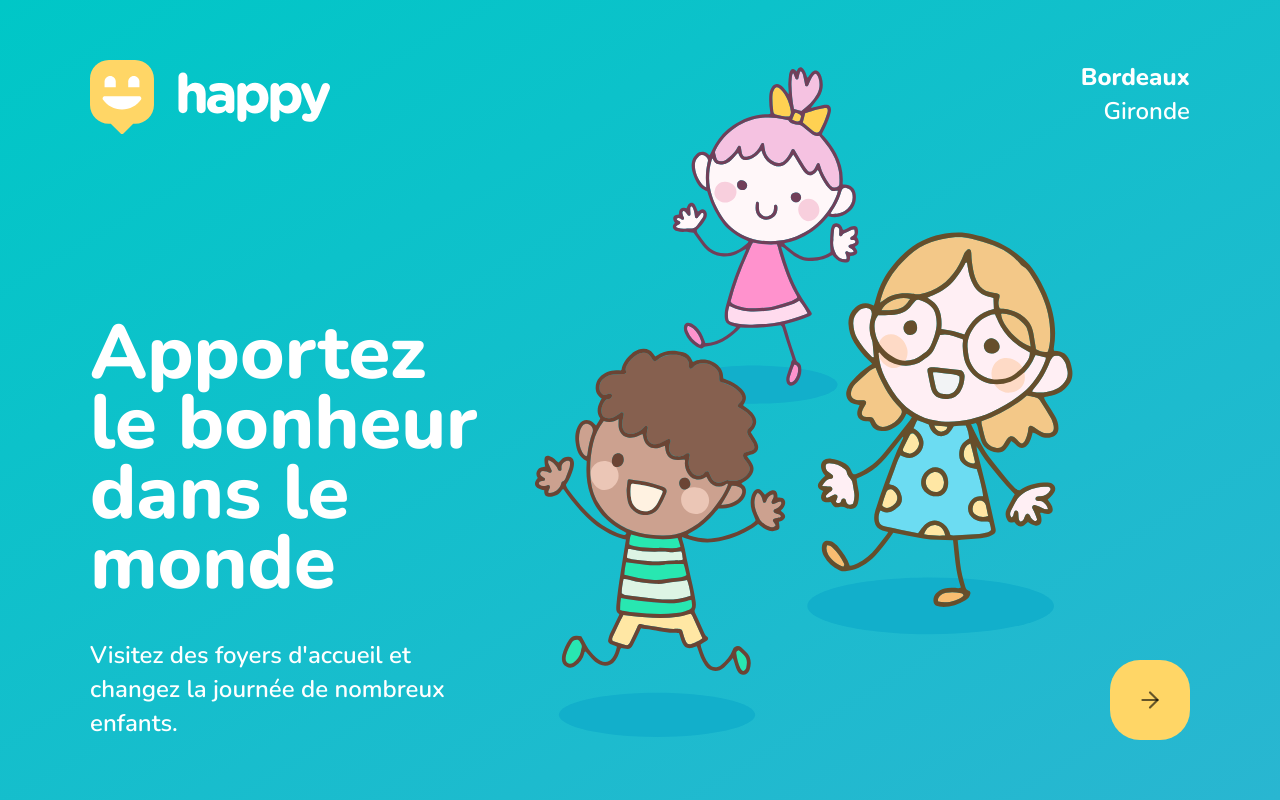
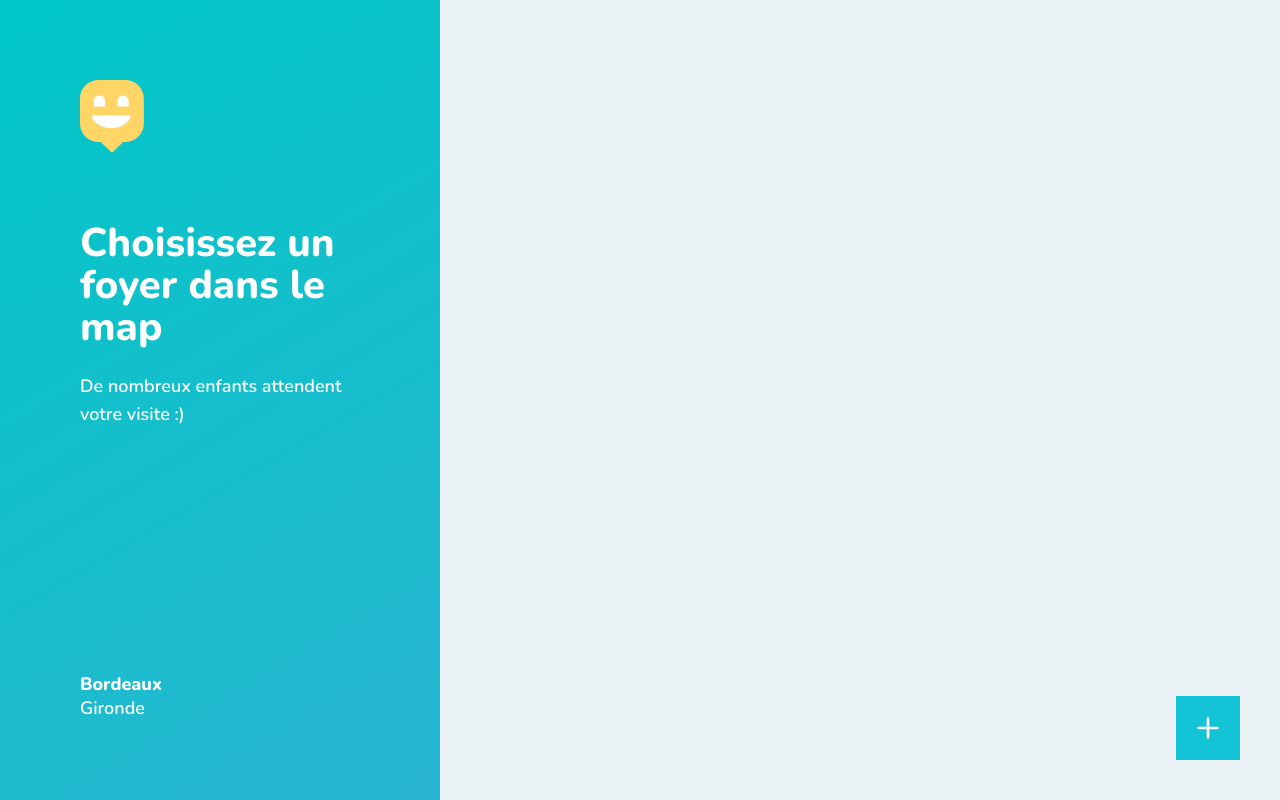
Before and after one commit to Kastrupf/webhappy, a React (Create React App) app: page /app in a window 1280 px wide. Built offline with nearby package versions, Linux system fonts and the light colour scheme.

Commit message:
Création de routes et de la page avec un map des foyers

```diff
--- a/package.json
+++ b/package.json
@@ -13,6 +13,7 @@
     "react": "^16.14.0",
     "react-dom": "^16.14.0",
     "react-icons": "^3.11.0",
+    "react-router-dom": "^5.2.0",
     "react-scripts": "3.4.3",
     "typescript": "~3.7.2"
   },
@@ -36,5 +37,8 @@
       "last 1 firefox version",
       "last 1 safari version"
     ]
+  },
+  "devDependencies": {
+    "@types/react-router-dom": "^5.1.6"
   }
 }
--- a/src/App.tsx
+++ b/src/App.tsx
@@ -1,32 +1,14 @@
 import React from 'react';
-import { FiArrowRight } from 'react-icons/fi';
 
 import './styles/global.css';
-import './styles/pages/landing.css';
 
-import logoImg from './images/logo.svg';
+import Routes from './routes';
+import { Route } from 'react-router-dom';
+
 
 function App() {
   return (
-    <div id="page-landing">
-      <div className="content-wrapper">
-        <img src={logoImg} alt="Happy"/>
-
-        <main>
-          <h1>Apportez le bonheur dans le monde</h1>
-          <p>Visitez des foyers d'accueil et changez la journée de nombreux enfants.</p>
-        </main>
-
-        <div className="location">
-          <strong>Bordeaux</strong>
-          <span>Gironde</span>
-        </div>
-
-        <a href="" className="enter-app">
-          <FiArrowRight size={26} color="rgba(0, 0, 0, 0.6)"/>
-        </a>
-      </div>
-    </div>
+    <Routes />
   );
 }
 
--- /dev/null
+++ b/src/pages/FoyersMap.tsx
@@ -0,0 +1,38 @@
+import React from 'react';
+import { Link } from 'react-router-dom';
+import { FiPlus } from 'react-icons/fi'
+
+import mapMarkerImg from '../images/map-marker.svg';
+
+import '../styles/pages/foyers-map.css';
+
+function FoyersMap() {
+  return (
+		<div id="page-map">
+			<aside>
+				<header>
+					<img src={mapMarkerImg} alt="Happy" />
+
+					<h2>Choisissez un foyer dans le map</h2>
+					<p>De nombreux enfants attendent votre visite :)</p>
+				</header>
+
+				<footer>
+					<strong>Bordeaux</strong>
+					<span>Gironde</span>
+				</footer>
+
+			</aside>
+
+			<div></div>
+
+			<Link to="" className="create-foyer">
+				<FiPlus size={32} color="#FFF" />
+			</Link>
+
+		</div>
+
+  )
+}
+
+export default FoyersMap;
--- /dev/null
+++ b/src/pages/Landing.tsx
@@ -0,0 +1,34 @@
+import React from 'react';
+
+import { FiArrowRight } from 'react-icons/fi';
+import { Link } from 'react-router-dom'
+
+import '../styles/pages/landing.css';
+import logoImg from '../images/logo.svg';
+
+
+function Landing() {
+  return (
+		<div id="page-landing">
+		<div className="content-wrapper">
+			<img src={logoImg} alt="Happy" />
+
+			<main>
+				<h1>Apportez le bonheur dans le monde</h1>
+				<p>Visitez des foyers d'accueil et changez la journée de nombreux enfants.</p>
+			</main>
+
+			<div className="location">
+				<strong>Bordeaux</strong>
+				<span>Gironde</span>
+			</div>
+
+			<Link to="/app" className="enter-app">
+				<FiArrowRight size={26} color="rgba(0, 0, 0, 0.6)" />
+			</Link>
+		</div>
+	</div>
+  );
+}
+
+export default Landing;
--- /dev/null
+++ b/src/routes.tsx
@@ -0,0 +1,18 @@
+import React from 'react';
+import { Switch, Route, BrowserRouter } from 'react-router-dom';
+
+import Landing from './pages/Landing';
+import FoyersMap from './pages/FoyersMap';
+
+function Routes() {
+  return (
+		<BrowserRouter>
+			<Switch>
+				<Route path="/" exact component={Landing} />
+				<Route path="/app" component={FoyersMap} />
+			</Switch>
+		</BrowserRouter>
+	);
+}
+
+export default Routes;
--- /dev/null
+++ b/src/styles/pages/foyers-map.css
@@ -0,0 +1,62 @@
+#page-map {
+	width: 100vw;
+	height: 100vh;
+
+	position: relative;
+	display: flex;
+}
+
+#page-map aside {
+	width: 440px;
+	background: linear-gradient(329.54deg, #29B6D1 0%, #00C7C7 100%);
+	padding: 80px;
+
+	display: flex;
+	flex-direction: column;
+	justify-content: space-between;
+}
+
+#page-map aside h2 {
+	font-size: 40px;
+	font-weight: 800;
+	line-height: 42px;
+	margin-top: 64px;
+}
+
+#page-map aside p {
+	line-height: 28px;
+	margin-top: 24px;
+}
+
+#page-map aside footer {
+	display: flex;
+	flex-direction: column;
+
+	line-height: 24px;
+}
+
+#page-map aside footer strong {
+	font-weight: 800;
+}
+
+#page-map .create-foyer {
+	position: absolute;
+
+	right: 40px;
+	bottom: 40px;
+
+	width: 64px;
+	height: 64px;
+	background: #14c3d6;
+	border-radios: 20px;
+
+	display: flex;
+	justify-content:center;
+	align-items:center;
+
+	transition: background-color 0.2s;
+}
+
+#page-map .create-foyer:hover {
+	background: #17d6eb;
+}
```
Also changed, not shown: 2 other files (tests, documents, lock files or other folders).
